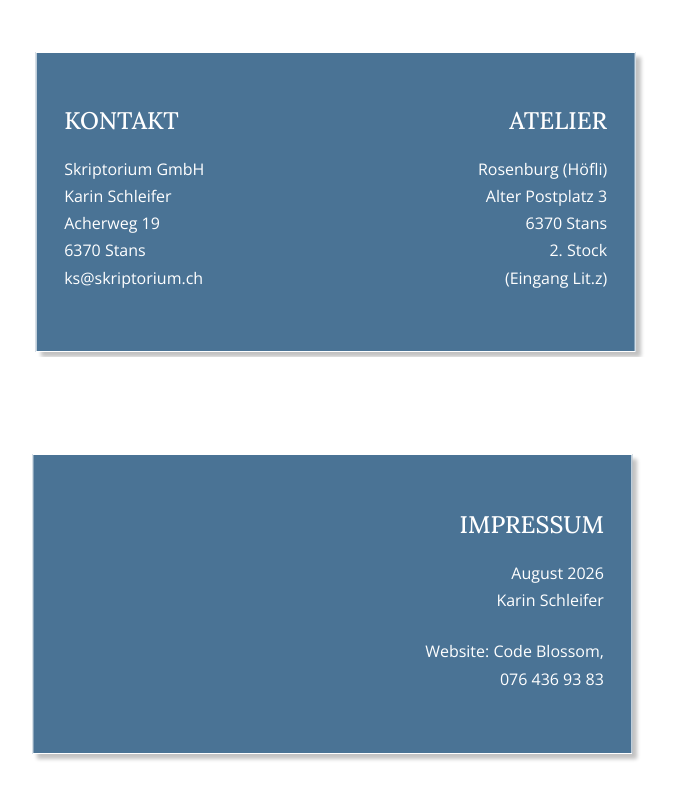
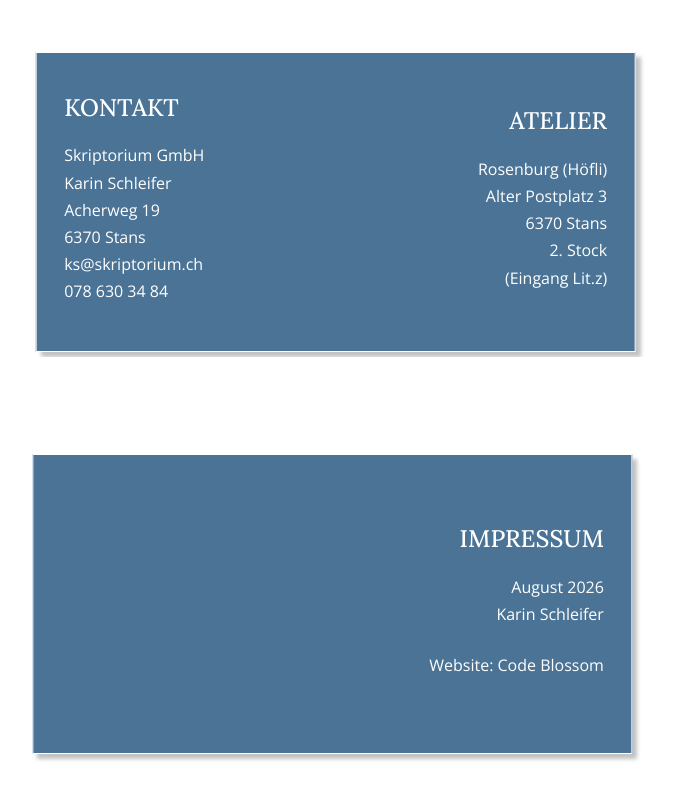
Before and after one commit to auratein-development/skriptorium, a plain HTML site: page index.html in a window 1280 px wide. Shown: the part 2796-3596 px from the top of the page, without its empty margins (306-980 px from the left). Drawn offline with nearby package versions, Linux system fonts and the light colour scheme.

Commit message:
Change contact details

```diff
--- a/index.html
+++ b/index.html
@@ -224,6 +224,7 @@
                 <h2 class="text">Acherweg 19</h2>
                 <h2 class="text">6370 Stans</h2>
                 <h2 class="text">ks@skriptorium.ch</h2>
+                <h2 class="text">078 630 34 84</h2>
               </div>
               <div class="col-6 col-sm-6 col-md-8">
                 <h1 class="text-heading-right">ATELIER</h1>
@@ -253,8 +254,8 @@
                 </h2>
                 <h2 class="text-right">Karin Schleifer</h2>
                 <br />
-                <h2 class="text-right">Website: Code Blossom,</h2>
-                <h2 class="text-right">076 436 93 83</h2>
+                <h2 class="text-right">Website: Code Blossom</h2>
+                <!-- <h2 class="text-right">076 436 93 83</h2> -->
               </div>
             </div>
           </div>
```
